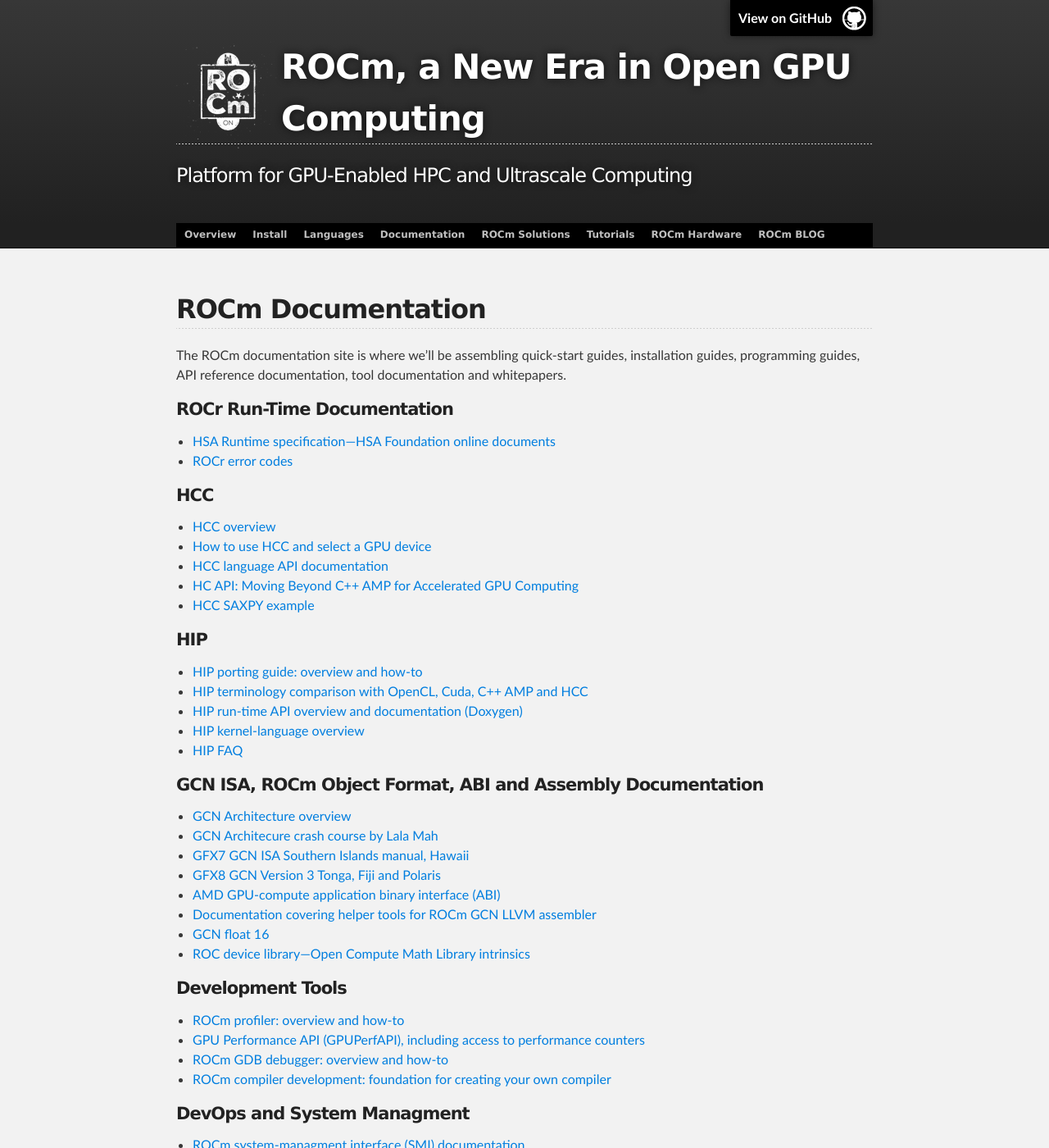
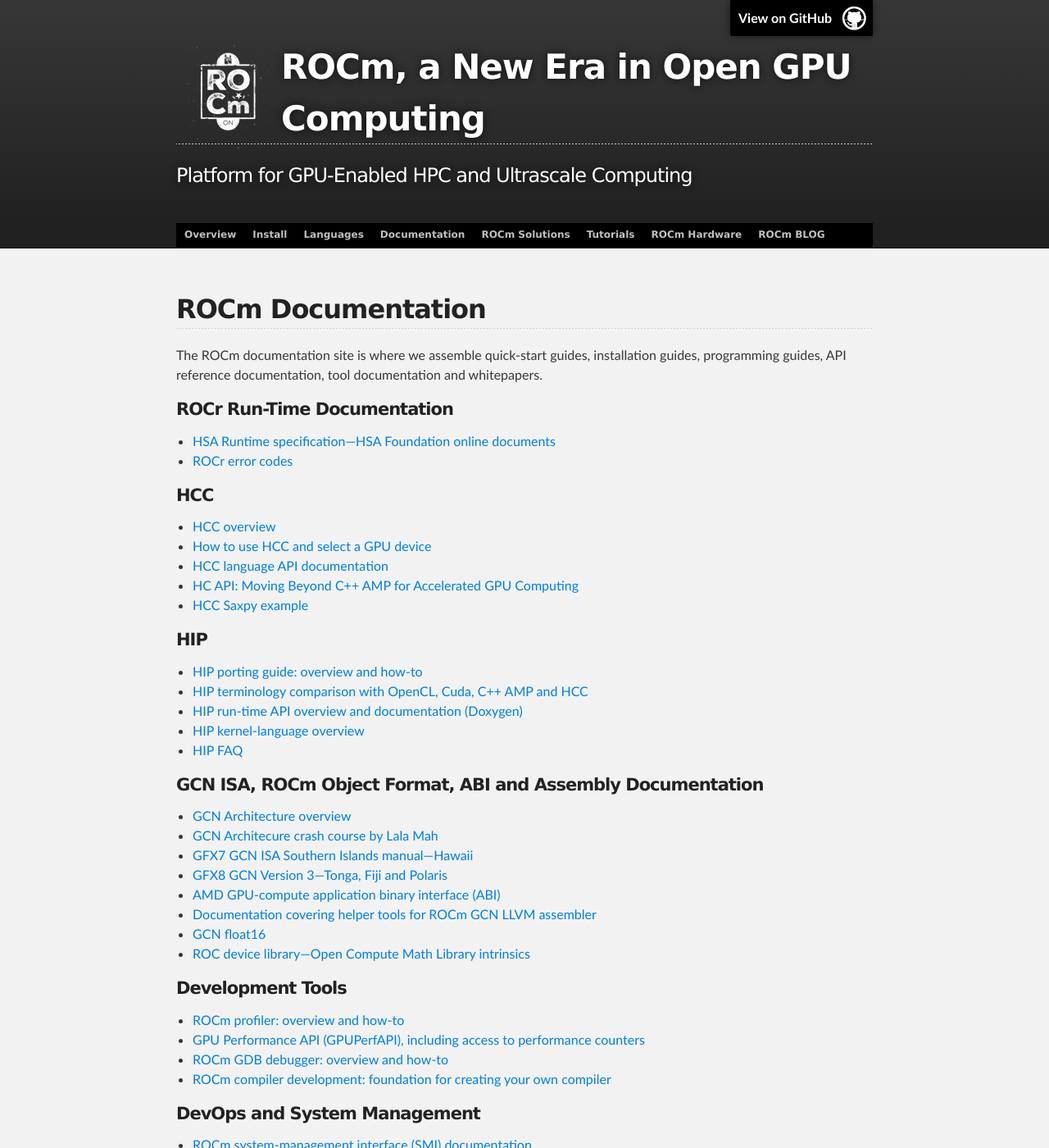
Before and after one commit to ROCm/ROCm.github.io, a Jekyll site: the page built from documentation.md, in a window 1280 px wide and 1400 px high. Shown: the whole window at 82% size. Built offline with Jekyll 4.4.1, drawn with Linux system fonts in a browser that asks for light colours; some of the changed text lies outside the part shown.

Commit message:
Update documentation.md

```diff
--- a/documentation.md
+++ b/documentation.md
@@ -5,7 +5,7 @@
 
 ## ROCm Documentation
 
-The ROCm documentation site is where we’ll be assembling quick-start guides, installation guides, programming guides, API reference documentation, tool documentation and whitepapers.
+The ROCm documentation site is where we assemble quick-start guides, installation guides, programming guides, API reference documentation, tool documentation and whitepapers.
 
 #### ROCr Run-Time Documentation
 
@@ -18,7 +18,7 @@
 * [How to use HCC and select a GPU device](https://github.com/RadeonOpenCompute/hcc/wiki#how-to-use-hcc)
 * [HCC language API documentation](http://scchan.github.io/hcc/)
 * [HC API: Moving Beyond C++ AMP for Accelerated GPU Computing](https://github.com/RadeonOpenCompute/hcc/blob/master/doc/markdown/Home.md)
-* [HCC SAXPY example](https://gist.github.com/scchan/540d410456e3e2682dbf018d3c179008)
+* [HCC Saxpy example](https://gist.github.com/scchan/540d410456e3e2682dbf018d3c179008)
 
 #### HIP
 
@@ -34,11 +34,11 @@
 
 * [GCN Architecture overview](https://www.amd.com/Documents/GCN_Architecture_whitepaper.pdf)
 * [GCN Architecure crash course by Lala Mah](http://www.slideshare.net/DevCentralAMD/gs4106-the-amd-gcn-architecture-a-crash-course-by-layla-mah)
-* [GFX7 GCN ISA Southern Islands manual, Hawaii ]( http://bit.ly/29t5aQP)
-* [GFX8  GCN Version 3 Tonga, Fiji and Polaris ](http://amd-dev.wpengine.netdna-cdn.com/wordpress/media/2013/12/AMD_GCN3_Instruction_Set_Architecture_rev1.1.pdf)
+* [GFX7 GCN ISA Southern Islands manual---Hawaii ]( http://bit.ly/29t5aQP)
+* [GFX8  GCN Version 3---Tonga, Fiji and Polaris ](http://amd-dev.wpengine.netdna-cdn.com/wordpress/media/2013/12/AMD_GCN3_Instruction_Set_Architecture_rev1.1.pdf)
 * [AMD GPU-compute application binary interface (ABI) ](https://github.com/RadeonOpenCompute/ROCm-ComputeABI-Doc/blob/master/AMDGPU-ABI.md)
 * [Documentation covering helper tools for ROCm GCN LLVM assembler](https://github.com/RadeonOpenCompute/LLVM-AMDGPU-Assembler-Extra/blob/master/README.md)
-* [GCN float 16](GCN_Float16.html)
+* [GCN float16](GCN_Float16.html)
 * [ROC device library---Open Compute Math Library  intrinsics](https://github.com/RadeonOpenCompute/ROCm-Device-Libs/blob/master/doc/OCML.md)
 
 #### Development Tools
@@ -48,7 +48,7 @@
 * [ROCm GDB debugger: overview and how-to](https://github.com/RadeonOpenCompute/ROCm-Debugger/blob/master/TUTORIAL.md)
 * [ROCm compiler development: foundation for creating your own compiler](ROCmCompilerKit.html)
 
-#### DevOps and System Managment
+#### DevOps and System Management
 
-* [ROCm system-managment interface (SMI) documentation](https://github.com/RadeonOpenCompute/ROC-smi/blob/master/README.md)
+* [ROCm system-management interface (SMI) documentation](https://github.com/RadeonOpenCompute/ROC-smi/blob/master/README.md)
 * [ROCm Docker: setup and how-to](https://github.com/RadeonOpenCompute/ROCm-docker/blob/master/README.md)
```
